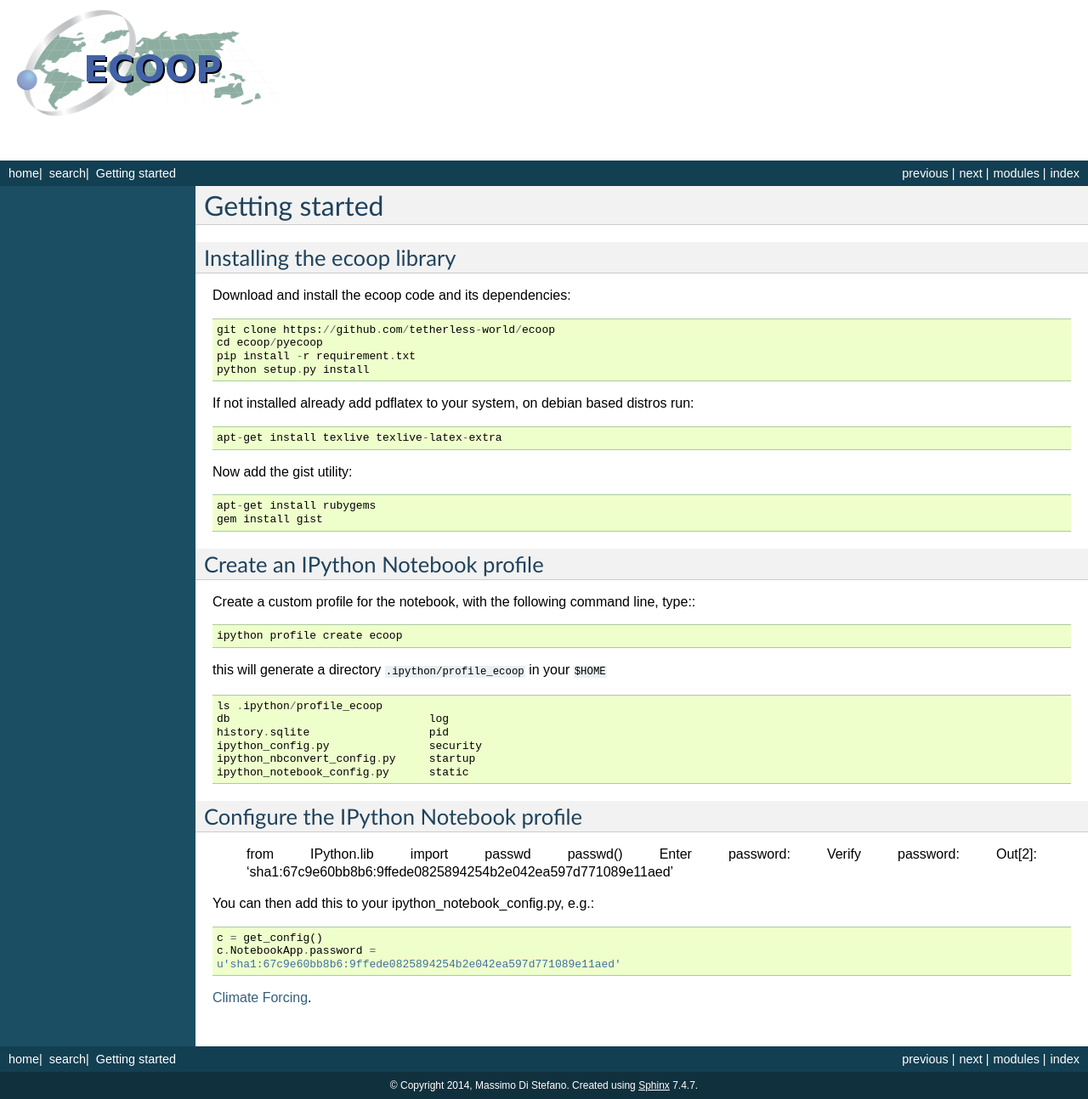
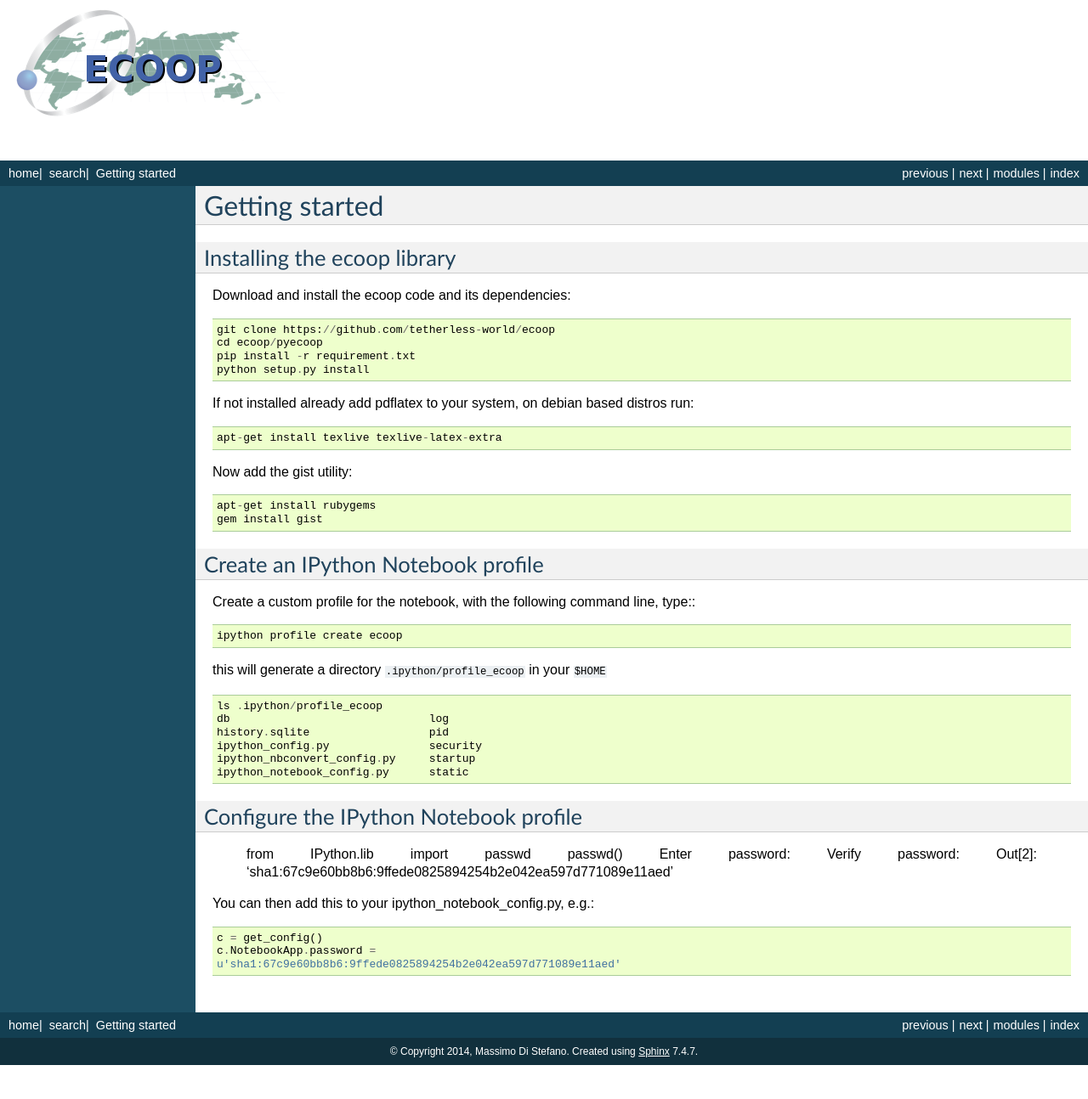
Before and after one commit to tetherless-world/ecoop, a Sphinx documentation site: the page built from pyecoop/docs/getting_started.rst, in a window 1280 px wide. Shown: the whole page at 85% size. Built offline with Sphinx 7.4.7, drawn with Linux system fonts in a browser that asks for light colours; after the commit the page ends 1254 px from its top, so only the background shows below that.

```diff
--- a/pyecoop/docs/getting_started.rst
+++ b/pyecoop/docs/getting_started.rst
@@ -68,8 +68,3 @@
 	c = get_config()
 	c.NotebookApp.password =
 	u'sha1:67c9e60bb8b6:9ffede0825894254b2e042ea597d771089e11aed'
-
-
-
-
-:ref:`climate_forcing_example`.
```
